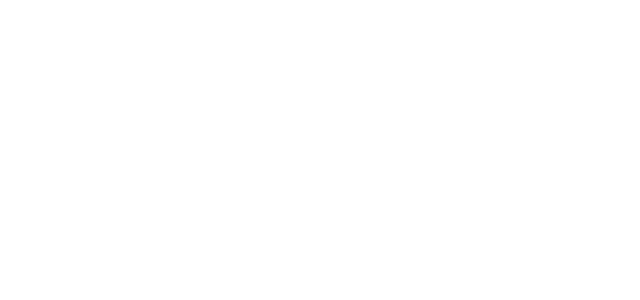
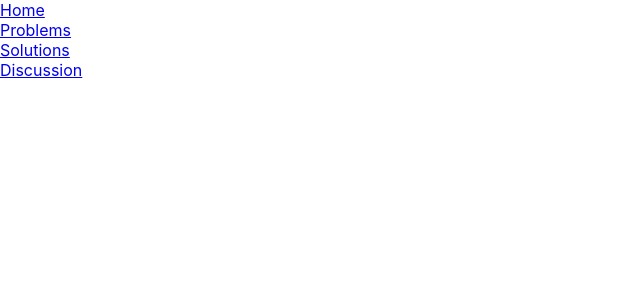
Before and after one commit to Subhra264/the-water-project, a React (Create React App) app in the folder client/: page / in a window 1280 px wide. Shown: the top 300 px of the page, without its empty margins (0-640 px from the left). Built offline with nearby package versions, Linux system fonts and the light colour scheme.

Commit message:
Set up node-sass, add SubNavBar.jsx

```diff
--- a/client/package.json
+++ b/client/package.json
@@ -6,8 +6,10 @@
     "@testing-library/jest-dom": "^5.11.4",
     "@testing-library/react": "^11.1.0",
     "@testing-library/user-event": "^12.1.10",
+    "node-sass": "4.14.1",
     "react": "^17.0.2",
     "react-dom": "^17.0.2",
+    "react-router-dom": "^5.2.0",
     "react-scripts": "4.0.3",
     "web-vitals": "^1.0.1"
   },
--- a/client/src/App.css
+++ /dev/null
@@ -1,38 +0,0 @@
-.App {
-  text-align: center;
-}
-
-.App-logo {
-  height: 40vmin;
-  pointer-events: none;
-}
-
-@media (prefers-reduced-motion: no-preference) {
-  .App-logo {
-    animation: App-logo-spin infinite 20s linear;
-  }
-}
-
-.App-header {
-  background-color: #282c34;
-  min-height: 100vh;
-  display: flex;
-  flex-direction: column;
-  align-items: center;
-  justify-content: center;
-  font-size: calc(10px + 2vmin);
-  color: white;
-}
-
-.App-link {
-  color: #61dafb;
-}
-
-@keyframes App-logo-spin {
-  from {
-    transform: rotate(0deg);
-  }
-  to {
-    transform: rotate(360deg);
-  }
-}
--- a/client/src/App.js
+++ /dev/null
@@ -1,10 +0,0 @@
-import './App.css';
-
-function App() {
-  return (
-    <div className="App">
-    </div>
-  );
-}
-
-export default App;
--- /dev/null
+++ b/client/src/App.jsx
@@ -0,0 +1,12 @@
+import './App.scss';
+import SubNavBar from './components/SubNavBar/SubNavBar';
+
+function App() {
+  return (
+    <div className='App'>
+      <SubNavBar />
+    </div>
+  );
+}
+
+export default App;
--- /dev/null
+++ b/client/src/components/SubNavBar/SubNavBar.jsx
@@ -0,0 +1,22 @@
+import { Link } from 'react-router-dom';
+
+export default function SubNavBar(props) {
+    const barItems = [
+        <div className='sub-navbar-item' key='home'>
+            <Link to='/home'>Home</Link>
+        </div>,
+        <div className='sub-navbar-item' key='problems'>
+            <Link to='/problems'>Problems</Link>
+        </div>,
+        <div className='sub-navbar-item' key='solutions'>
+            <Link to='/solutions'>Solutions</Link>
+        </div>,
+        <div className='sub-navbar-item' key='discussion'>
+            <Link to='/discussion'>Discussion</Link>
+        </div>
+    ];
+
+    return (
+        barItems.map(barItem => barItem)
+    )
+}
--- a/client/src/index.js
+++ b/client/src/index.jsx
@@ -1,12 +1,15 @@
 import React from 'react';
 import ReactDOM from 'react-dom';
-import './index.css';
+import './index.scss';
 import App from './App';
 import reportWebVitals from './reportWebVitals';
+import { BrowserRouter as Router } from 'react-router-dom';
 
 ReactDOM.render(
   <React.StrictMode>
-    <App />
+    <Router>
+      <App />
+    </Router>
   </React.StrictMode>,
   document.getElementById('root')
 );
```
Also changed, not shown: client/src/App.scss (added), client/src/index.scss (renamed from client/src/index.css), 1 other file (tests, documents, lock files or other folders).
